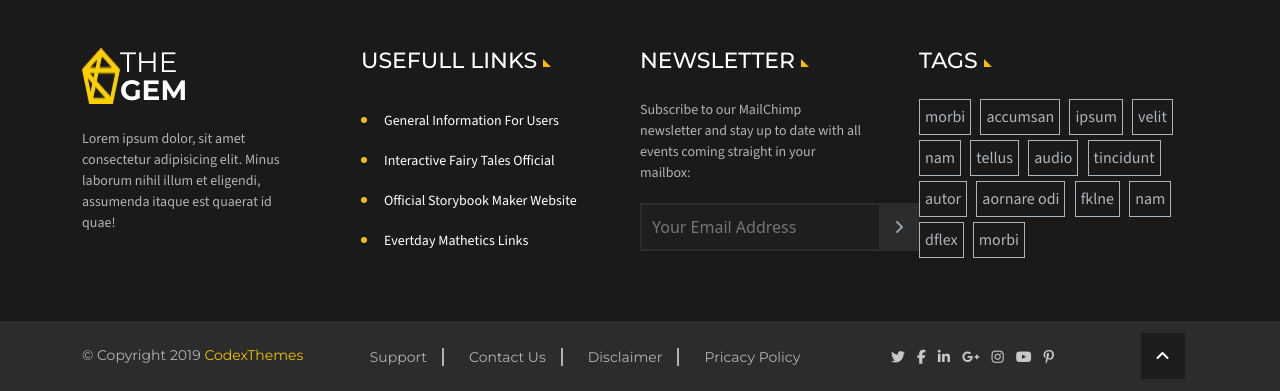
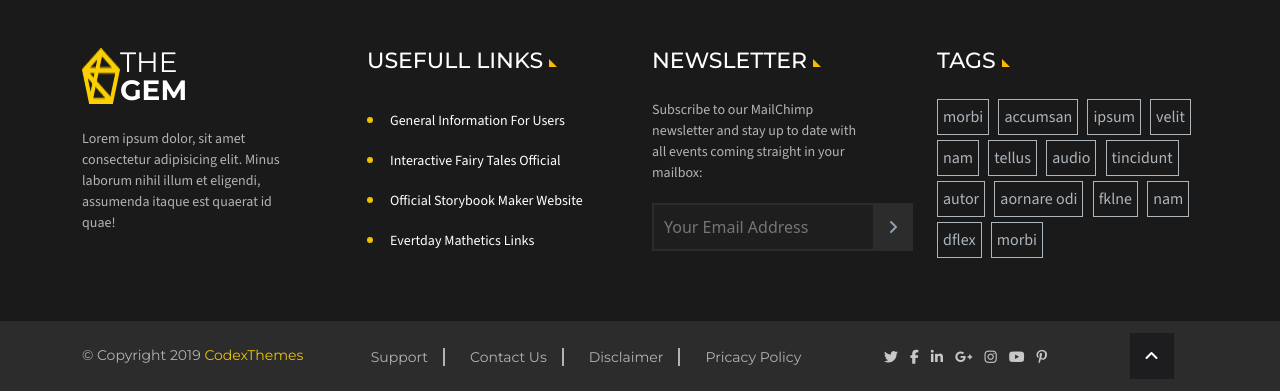
Before and after one commit to hasanrazib/shihab, a plain HTML site: page construction-company/index.html in a window 1280 px wide. Shown: the part 8943-9334 px from the top of the page. Drawn offline with nearby package versions, Linux system fonts and the light colour scheme; a web font is replaced by a local one.

Commit message:
Update index.html

```diff
--- a/construction-company/index.html
+++ b/construction-company/index.html
@@ -775,7 +775,7 @@
   <footer class="footer-section">
     <div class="footer-top">
       <div class="container">
-        <div class="row gx-0 gy-5">
+        <div class="row gy-5">
           <div class="col-xl-3 col-md-6 col-sm-12">
             <div class="footer-logo-area">
               <div class="footer-logo mb-4">
@@ -837,7 +837,7 @@
     <!-- Footer Bottome -->
     <div class="footer-bottom">
       <div class="container">
-        <div class="row align-items-center gy-3">
+        <div class="row align-items-center gy-3 gx-0">
           <!-- CopyRight -->
           <div class="col-xl-3 col-lg-6 col-md-4 col-sm-12">
             <div class="copyright text-center text-xl-start">
```
